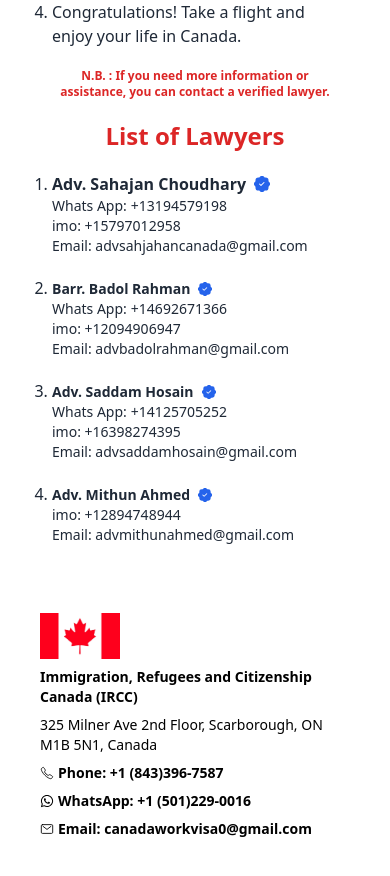
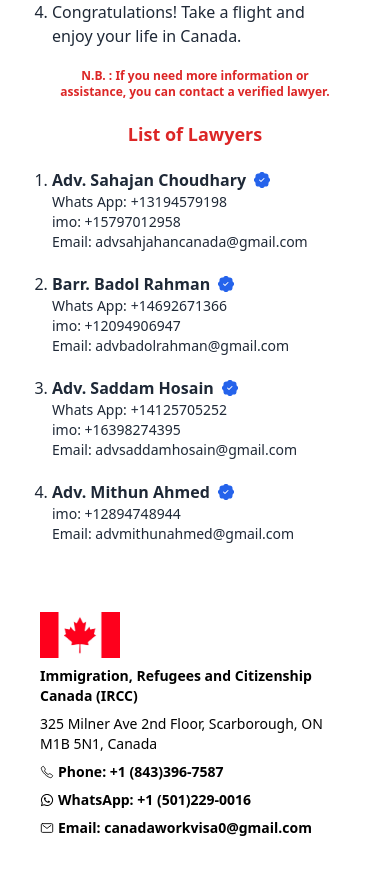
Before and after one commit to Mmsshakil/visa-system, a React (Vite) app: page /about in a window 390 px wide. Shown: the part 3108-3984 px from the top of the page. Built offline with nearby package versions, Linux system fonts and the light colour scheme; no server answers; grey boxes are pictures that could not be loaded.

Commit message:
font size fixed in about page

```diff
--- a/src/Pages/About/About.jsx
+++ b/src/Pages/About/About.jsx
@@ -102,7 +102,7 @@ const About = () => {
 
             <div className="px-10 md:px-5">
                 <h1 className="font-bold text-xs md:text-lg text-red-600 mb-3 text-center md:text-left">N.B. : If you need more information or assistance, you can contact a verified lawyer.</h1>
-                <h1 className="font-bold text-2xl text-red-600 my-5 text-center md:text-left">List of Lawyers</h1>
+                <h1 className="font-bold text-lg md:text-2xl text-red-600 my-5 text-center md:text-left">List of Lawyers</h1>
                 <ol className="list-decimal flex flex-col gap-5 font-medium">
                     <li>
                         <div className="text-sm md:text-base">
@@ -119,7 +119,7 @@ const About = () => {
                     </li>
                     <li>
                         <div className="text-sm md:text-base">
-                            <div className="flex items-center gap-2 font-bold">
+                            <div className="flex items-center gap-2 font-bold text-base">
                                 <h1>Barr. Badol Rahman</h1>
                                 <BsPatchCheckFill className="text-blue-600"></BsPatchCheckFill>
                             </div>
@@ -133,7 +133,7 @@ const About = () => {
 
                     <li>
                         <div className="text-sm md:text-base">
-                            <div className="flex items-center gap-2 font-bold">
+                            <div className="flex items-center gap-2 font-bold text-base">
                                 <h1>Adv. Saddam Hosain</h1>
                                 <BsPatchCheckFill className="text-blue-600"></BsPatchCheckFill>
                             </div>
@@ -146,7 +146,7 @@ const About = () => {
                     </li>
                     <li>
                         <div className="text-sm md:text-base">
-                            <div className="flex items-center gap-2 font-bold">
+                            <div className="flex items-center gap-2 font-bold text-base">
                                 <h1>Adv. Mithun Ahmed</h1>
                                 <BsPatchCheckFill className="text-blue-600"></BsPatchCheckFill>
                             </div>
```
Also changed, not shown: 1 other file (tests, documents, lock files or other folders).
